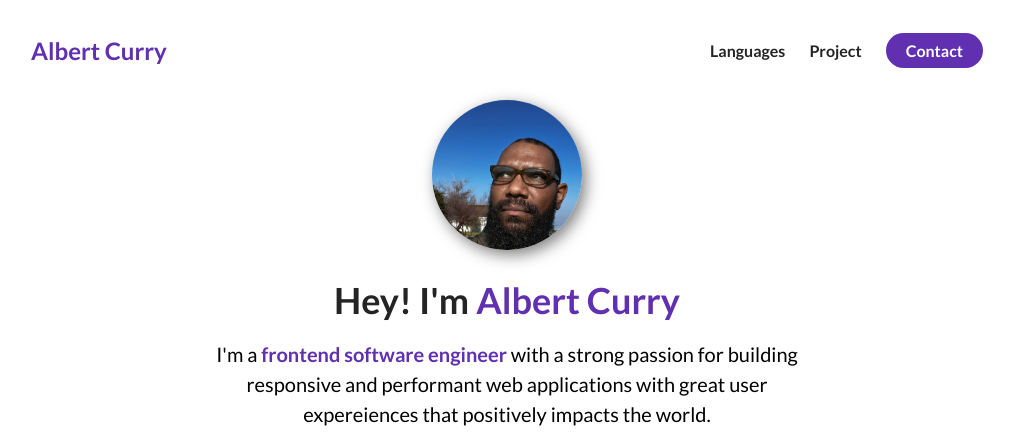
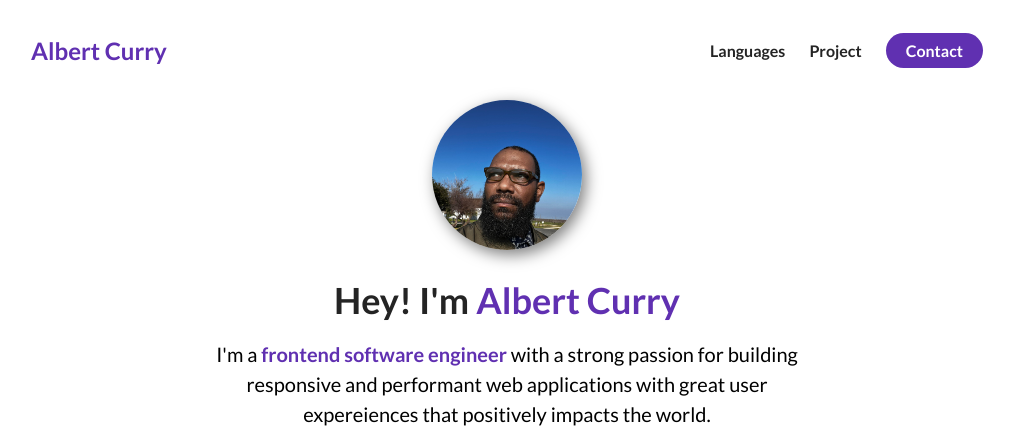
Before and after one commit to MALN-9-studios/e_portfolio.github.io, a plain HTML site: page index.html in a window 1280 px wide. Shown: the top 435 px of the page, without its empty margins (133-1147 px from the left). Drawn offline with Linux system fonts and the light colour scheme.

Commit message:
Update style.css

```diff
--- a/style.css
+++ b/style.css
@@ -186,8 +186,7 @@ nav {
 
 .about-me__picture {
     width: 100%;
-    transform: scale(1.4);
-    margin-left: 24px;
+    transform: scale(1.1);
 }
 
 .about-me__info--title {
@@ -245,6 +244,7 @@ nav {
         opacity: 1;
     }
 }
+
 
  /* TECH - STACK */
 
```
